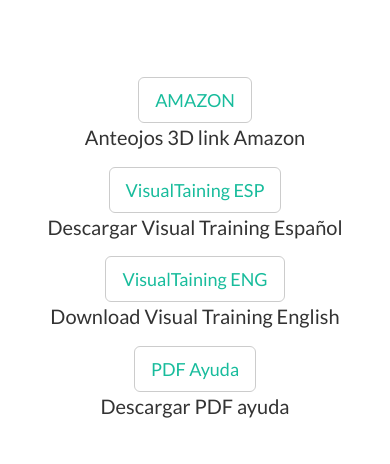
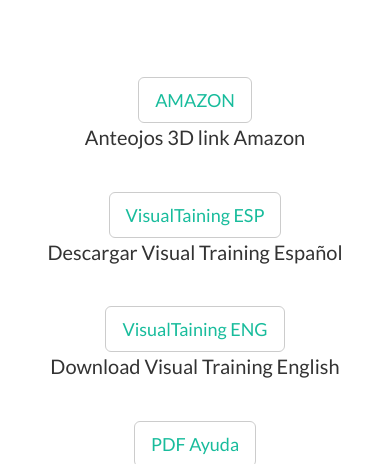
Before and after one commit to altergui/dresiribarren, a plain HTML site: page visualtraining.html in a window 390 px wide. Shown: the part 53-517 px from the top of the page. Drawn offline with nearby package versions, Linux system fonts and the light colour scheme; files that its build step writes are made by us from their sources; a web font is replaced by a local one.

Commit message:
Update visualtraining.html
botones mas abajo

```diff
--- a/visualtraining.html
+++ b/visualtraining.html
@@ -65,26 +65,26 @@
     <!-- Portfolio Grid Section -->
     <section id="portfolio">
         <div class="container">
-            <div style="margin-top:40px;" class="row">
-                <div style="margin-top:15px;" class="col-md-3 col-sm-6 text-center">
+            <div style="margin-top:15px;" class="row">
+                <div style="margin-top:40px;" class="col-md-3 col-sm-6 text-center">
                     <button type="button" class="btn btn-default btn-lg">
                         <a href="https://www.amazon.com/BIAL-Red-Blue-Glasses-Anaglyph-Game-Extra/dp/B01ANJXCU2/ref=sr_1_3?dchild=1&keywords=red+green+glasses+vision+therapy&qid=1609940469&sr=8-3" target="_blank">AMAZON</a>
                     </button>
                     <p> Anteojos 3D link Amazon</p>
                 </div>
-                <div style="margin-top:15px;" class="col-md-3 col-sm-6 text-center">
+                <div style="margin-top:40px;" class="col-md-3 col-sm-6 text-center">
                     <button type="button" class="btn btn-default btn-lg">
                         <a href="#" target="_blank">VisualTaining ESP</a>
                       </button>
                     <p> Descargar Visual Training Español</p>
                 </div>
-                <div style="margin-top:15px;" class="col-md-3 col-sm-6 text-center">
+                <div style="margin-top:40px;" class="col-md-3 col-sm-6 text-center">
                     <button type="button" class="btn btn-default btn-lg">
                         <a href="#" target="_blank">VisualTaining ENG</a>
                     </button>
                      <p> Download Visual Training English</p>
                 </div>
-                <div style="margin-top:15px;" class="col-md-3 col-sm-6 text-center">
+                <div style="margin-top:40px;" class="col-md-3 col-sm-6 text-center">
                     <button type="button" class="btn btn-default btn-lg">
                         <a href="#" target="_blank">PDF Ayuda</a>
                       </button>
```
